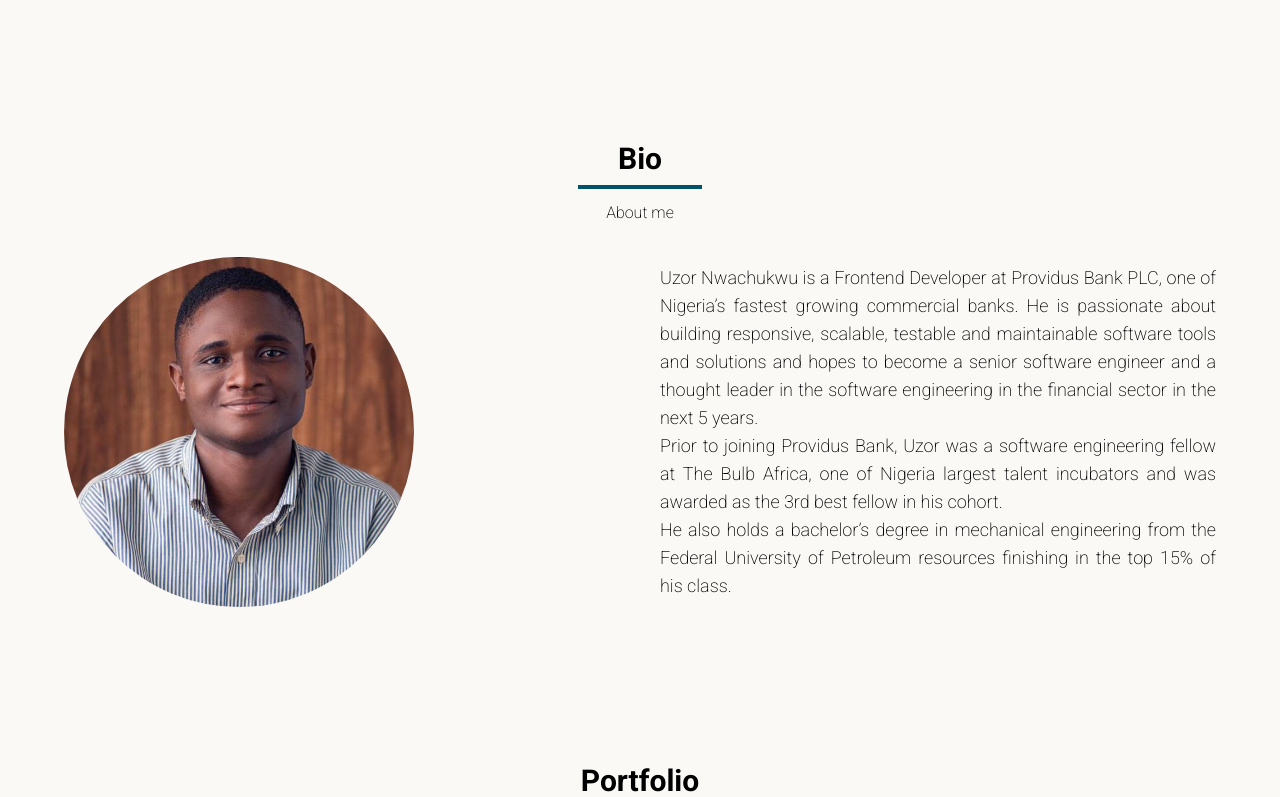
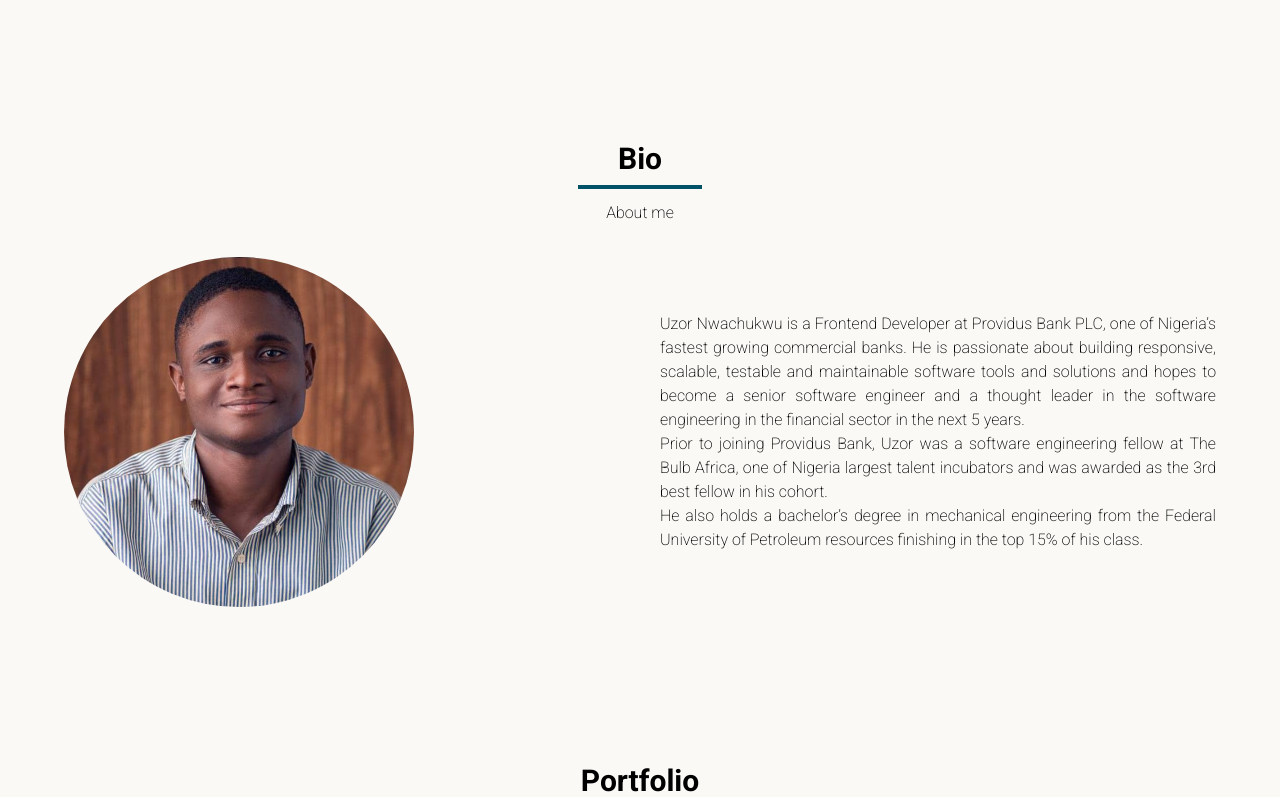
Before and after one commit to Nwachukwu-Uzor/portfolio, a React (Vite) app: page / in a window 1280 px wide. Shown: the part 635-1432 px from the top of the page. Built offline with nearby package versions, Linux system fonts and the light colour scheme.

Commit message:
fix: reduce font sizes on paragraphs to improve readability

```diff
--- a/src/components/about.jsx
+++ b/src/components/about.jsx
@@ -40,7 +40,7 @@ export const About = () => {
           />
         </Reveal>
         <Reveal>
-          <p className="leading-loose text-md md:text-lg">
+          <p className="leading-loose text-sm lg:text-base font-extralight">
             Uzor Nwachukwu is a Frontend Developer at Providus Bank PLC, one of
             Nigeria’s fastest growing commercial banks. He is passionate about
             building responsive, scalable, testable and maintainable software
```
